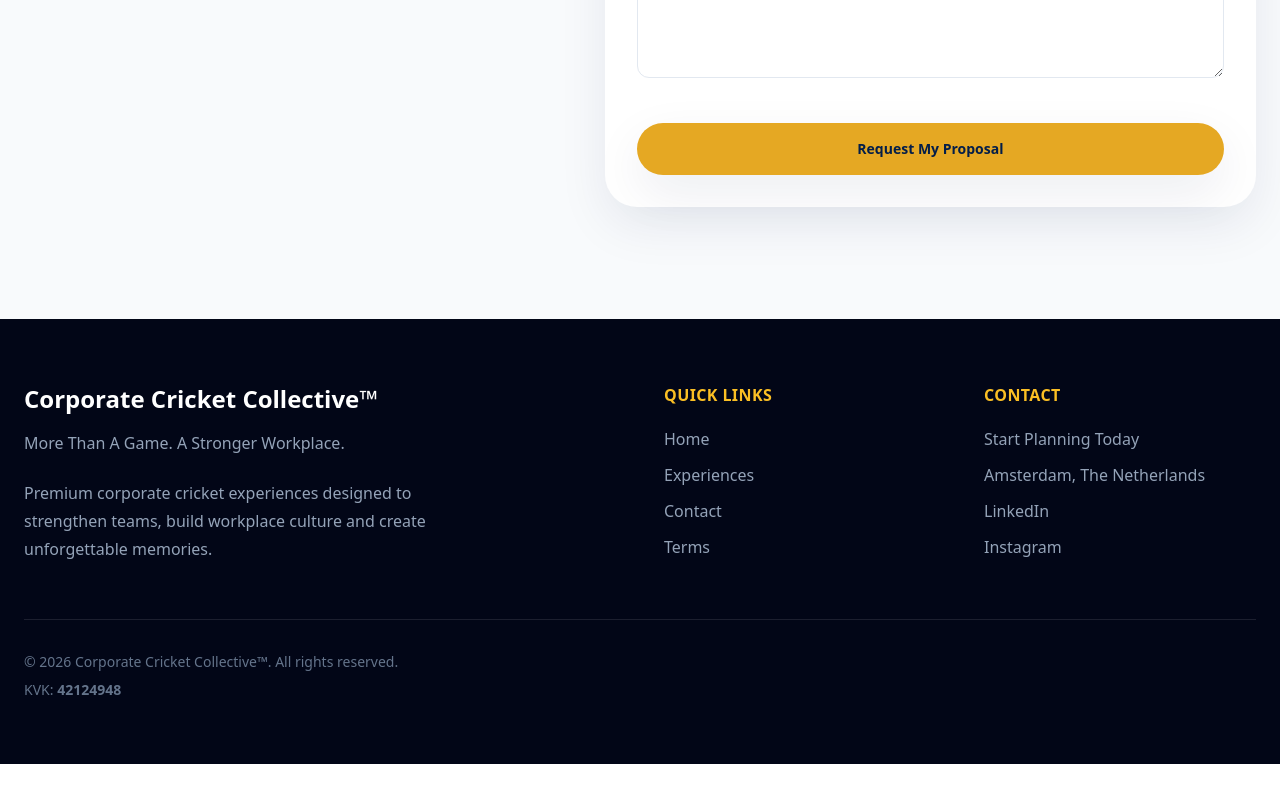
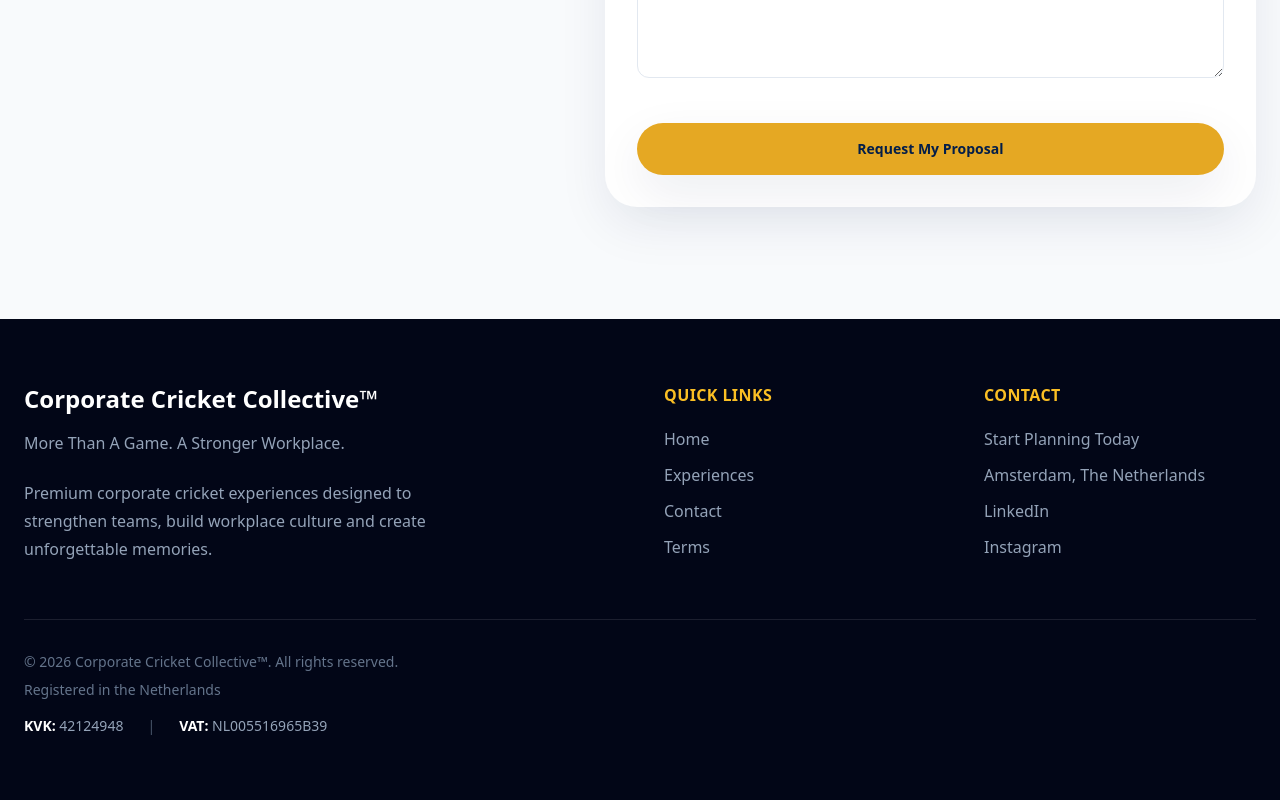
Before and after one commit to ianwessels-ai/ccc-premium-b2b-website, a Next.js app: page /proposal in a window 1280 px wide. Shown: the part 788-1588 px from the top of the page. Before the commit the page ends 1552 px from the top, so only its background shows below. Built offline with nearby package versions, Linux system fonts and the light colour scheme; no server answers.

Commit message:
Update Footer.tsx

```diff
--- a/components/Footer.tsx
+++ b/components/Footer.tsx
@@ -29,9 +29,11 @@ export default function Footer() {
               <Link href="/" className="hover:text-white">
                 Home
               </Link>
+
               <Link href="/#experiences" className="hover:text-white">
                 Experiences
               </Link>
+
               <Link href="/contact" className="hover:text-white">
                 Contact
               </Link>
@@ -78,15 +80,28 @@ export default function Footer() {
           </div>
         </div>
 
-        <div className="mt-14 border-t border-white/10 pt-8 text-sm text-slate-500">
-  <p>© 2026 Corporate Cricket Collective™. All rights reserved.</p>
-
-  <p className="mt-2">
-    KVK: <strong>42124948</strong>
+        <div className="mt-14 border-t border-white/10 pt-8">
+  <p className="text-sm text-slate-500">
+    © 2026 Corporate Cricket Collective™. All rights reserved.
   </p>
 
-  {/* Add your VAT number here once received */}
-  {/* <p>VAT: NLXXXXXXXXXBXX</p> */}
+  <p className="mt-2 text-sm text-slate-500">
+    Registered in the Netherlands
+  </p>
+
+  <div className="mt-4 flex flex-wrap items-center gap-x-6 gap-y-2 text-sm text-slate-400">
+    <p>
+      <span className="font-semibold text-white">KVK:</span>{" "}
+      <span>42124948</span>
+    </p>
+
+    <span className="hidden md:block text-slate-600">|</span>
+
+    <p>
+      <span className="font-semibold text-white">VAT:</span>{" "}
+      <span>NL005516965B39</span>
+    </p>
+  </div>
 </div>
       </div>
     </footer>
```
